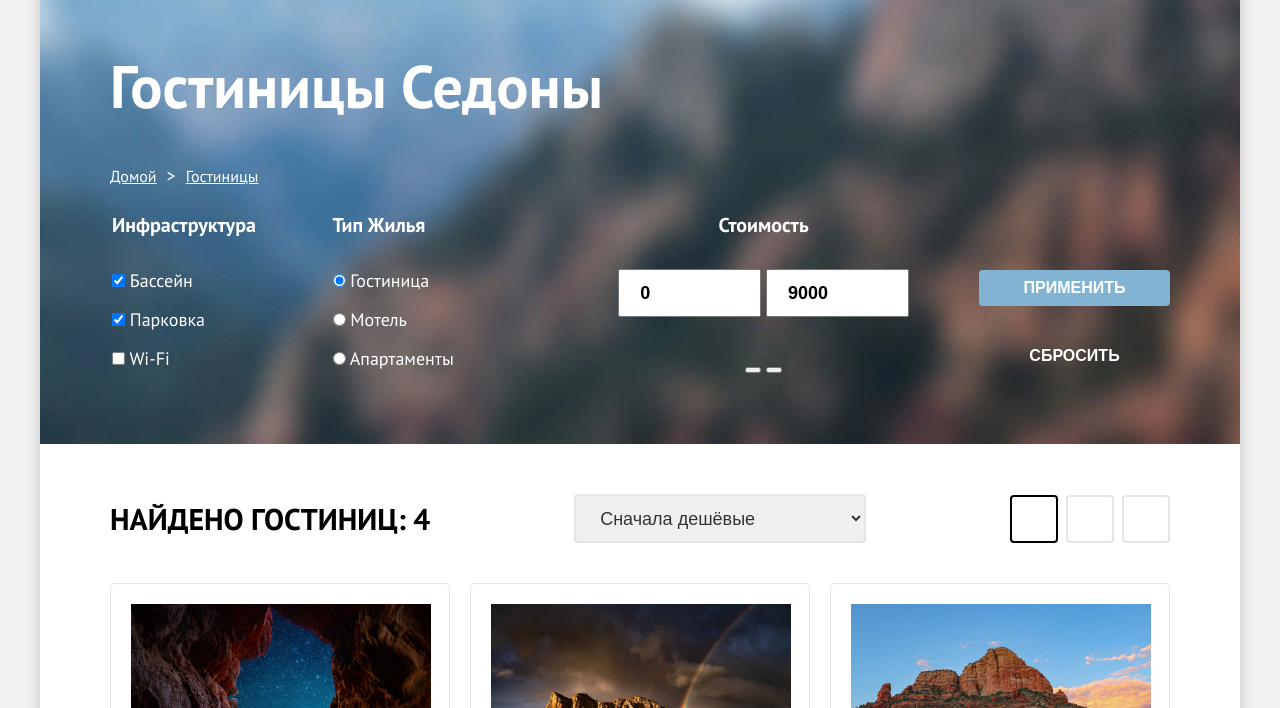
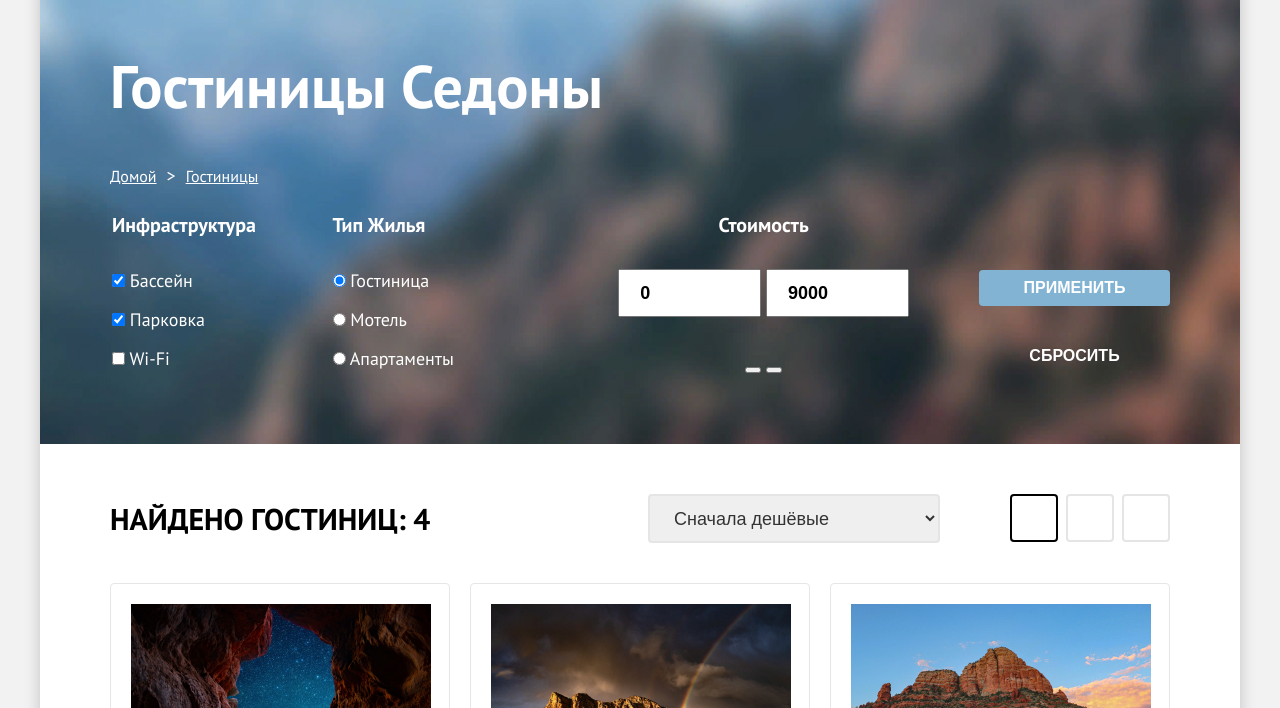
Before and after one commit to htmlacademy-htmlcss/2336403-sedona-1, a plain HTML site: page catalog.html in a window 1280 px wide. Shown: the part 92-800 px from the top of the page. Drawn offline with Linux system fonts and the light colour scheme.

Commit message:
Исправлен контейнер сортировки гостиниц

```diff
--- a/catalog.html
+++ b/catalog.html
@@ -160,6 +160,8 @@
 
         <div class="sorting-hotels">
           <h2 class="search-catalog-title">Найдено гостиниц: <span>4</span></h2>
+
+          <div class="sorting-hotels-container">
             <select class="sorting-hotels-direction">
               <option value="cheap">Сначала дешёвые</option>
               <option value="expensive">Сначала дорогие</option>
@@ -177,6 +179,7 @@
               <a class="card-grid-button" href="#">
                 <span class="visually-hidden">Показать списком</span>
               </a>
+            </div>
           </div>
         </div>
 
--- a/styles/styles.css
+++ b/styles/styles.css
@@ -22,6 +22,7 @@
 html {
   height: 100%;
 }
+
 body {
   color:#333333;
   background-color:#f2f2f2;
@@ -657,6 +658,14 @@ body {
   margin-bottom: 40px;
 }
 
+.sorting-hotels-container {
+  display: flex;
+  flex-direction: row;
+  justify-content: space-between;
+  width: 522px;
+  gap: 70px;
+}
+
 .sorting-hotels-direction {
   display:flex;
   width: 292px;
```
Lines whose indentation alone changed are shown as unchanged.
